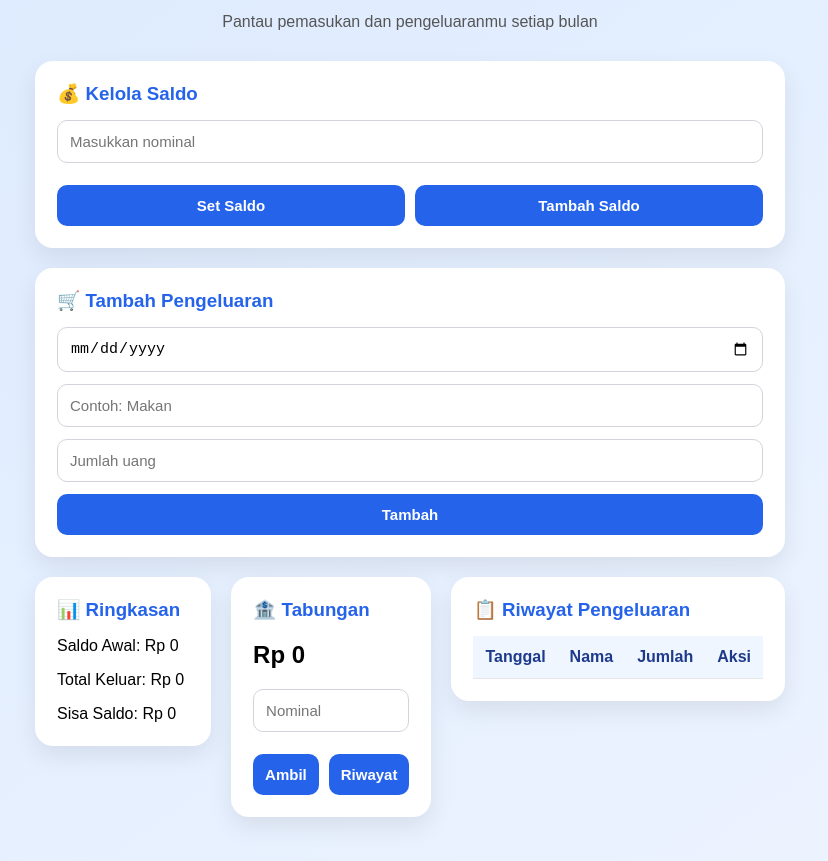
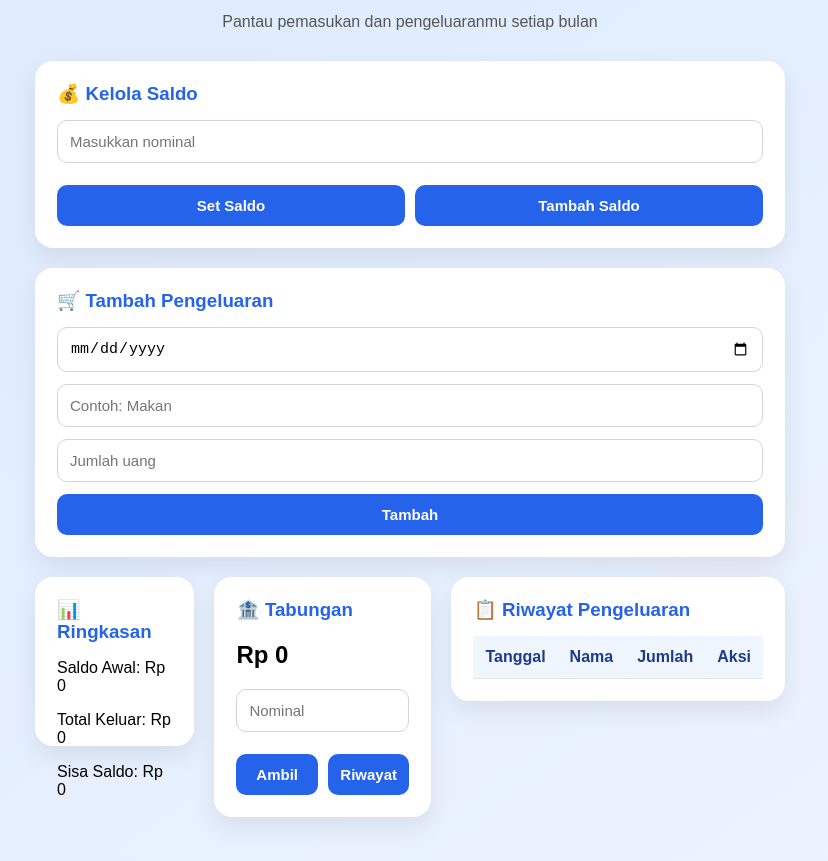
Before and after one commit to ariangsari07-sys/catatan-keuangan, a website: page index.html in a window 1280 px wide. Shown: the part 87-948 px from the top of the page, without its empty margins (230-1058 px from the left). Drawn offline with Linux system fonts and the light colour scheme; no server answers.

Commit message:
update tampilan

```diff
--- a/style.css
+++ b/style.css
@@ -157,12 +157,12 @@ tr:hover{
 }
 
 .ringkasan-card{
-    width: 50%;
+    width: 40%;
     height: 125px;
 }
 
 .tabungan-card{
-    width: 50%;
+    width: 60%;
 }
 
 .btn-tabungan{
```
Also changed, not shown: script.js (+2 -21 lines), server.js (+7 -63 lines).
